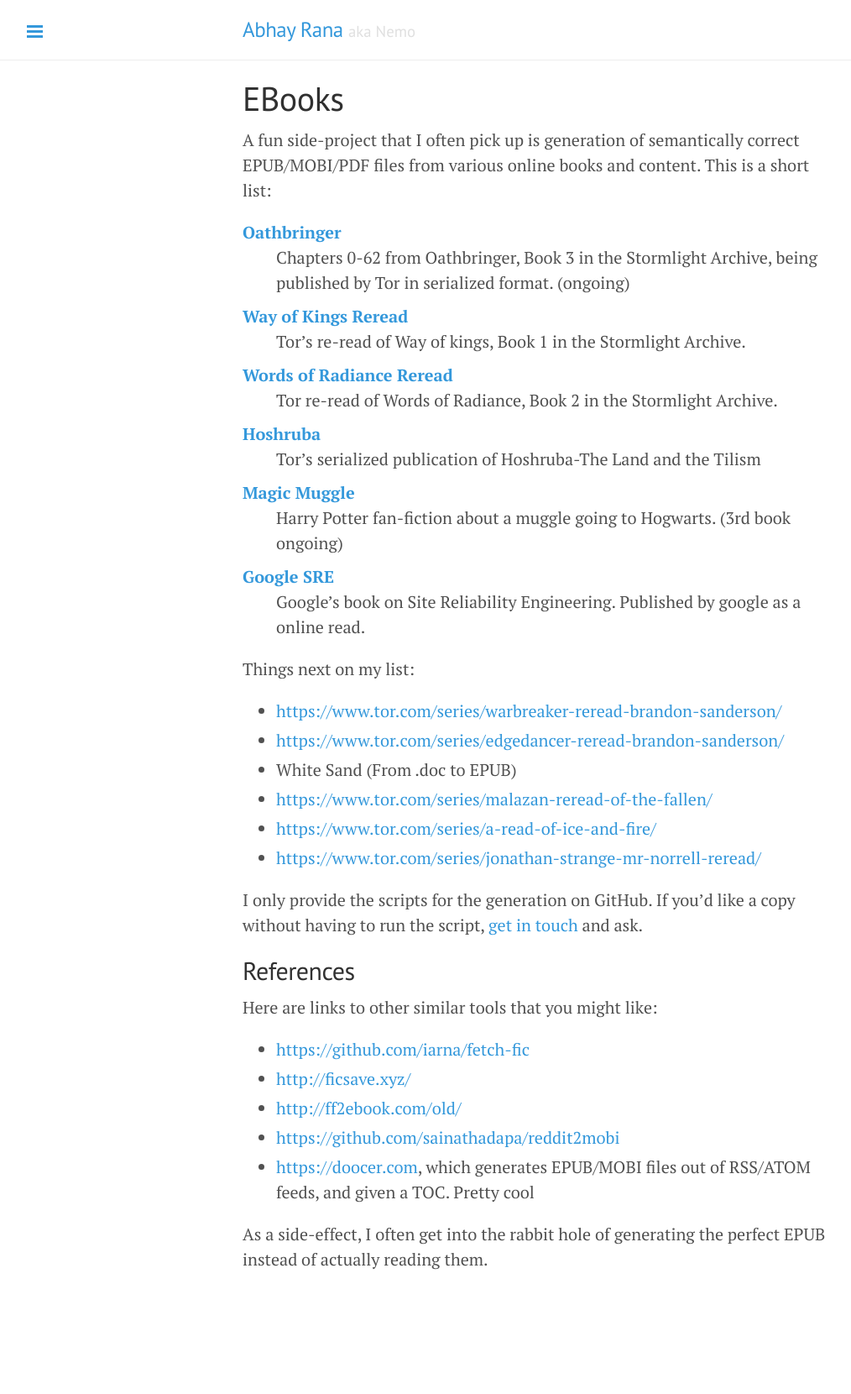
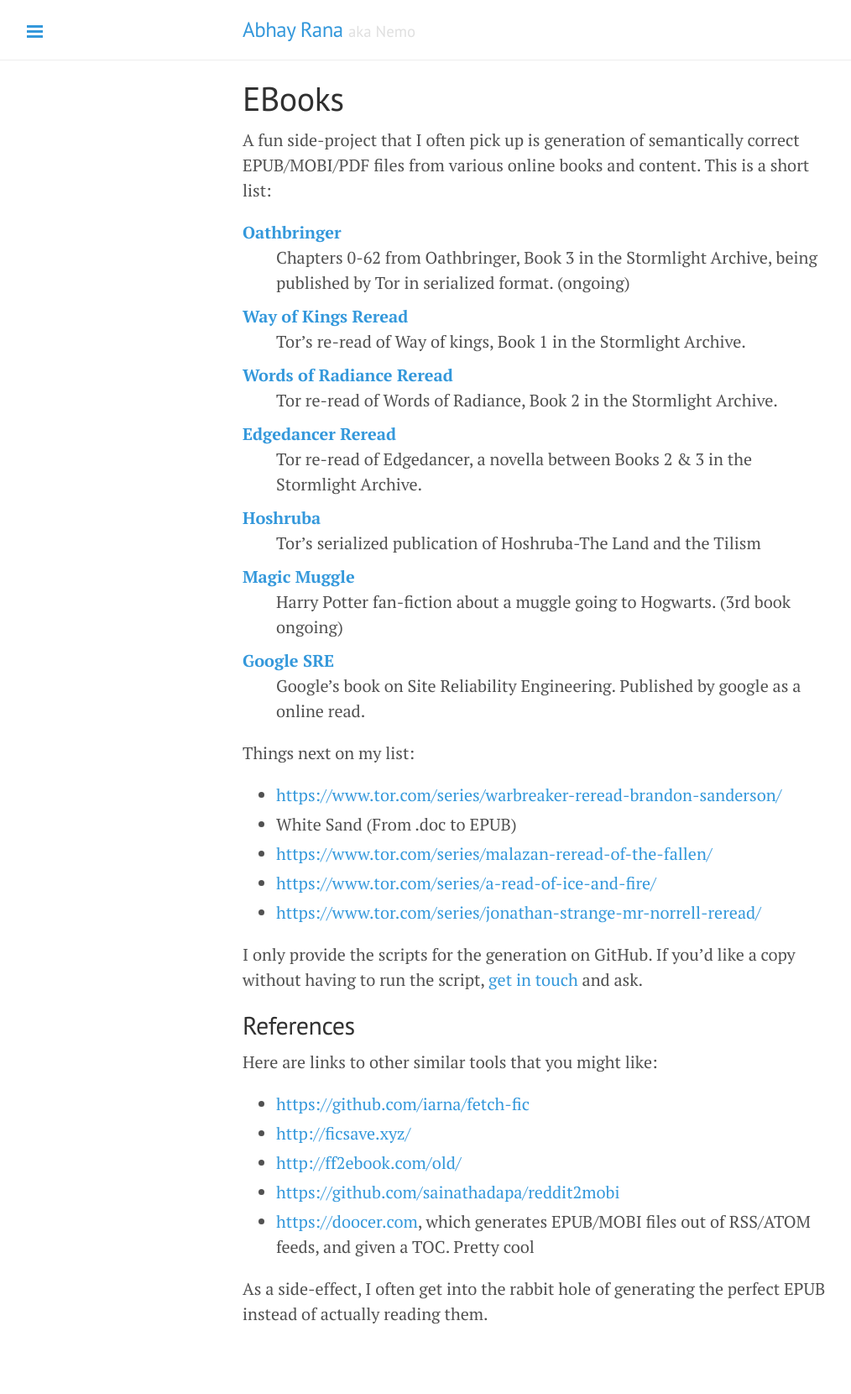
Before and after one commit to captn3m0/captn3m0.github.com, a Jekyll site: the page built from pages/ebooks.md, in a window 1280 px wide. Shown: the whole page at 84% size, without its empty margins (1-1015 px from the left). Built offline with Jekyll 4.4.1, drawn with Linux system fonts in a browser that asks for light colours; before the commit the page ends 1595 px from its top, so only the background shows below that.

Commit message:
edgedancer is done

```diff
--- a/pages/ebooks.md
+++ b/pages/ebooks.md
@@ -15,6 +15,9 @@
 [Words of Radiance Reread][cosmere]
 : Tor re-read of Words of Radiance, Book 2 in the Stormlight Archive.
 
+[Edgedancer Reread][cosmere]
+: Tor re-read of Edgedancer, a novella between Books 2 & 3 in the Stormlight Archive.
+
 [Hoshruba][hoshruba]
 : Tor's serialized publication of Hoshruba-The Land and the Tilism
 
@@ -27,7 +30,6 @@
 Things next on my list:
 
 - <https://www.tor.com/series/warbreaker-reread-brandon-sanderson/>
-- <https://www.tor.com/series/edgedancer-reread-brandon-sanderson/>
 - White Sand (From .doc to EPUB)
 - <https://www.tor.com/series/malazan-reread-of-the-fallen/>
 - <https://www.tor.com/series/a-read-of-ice-and-fire/>
```
